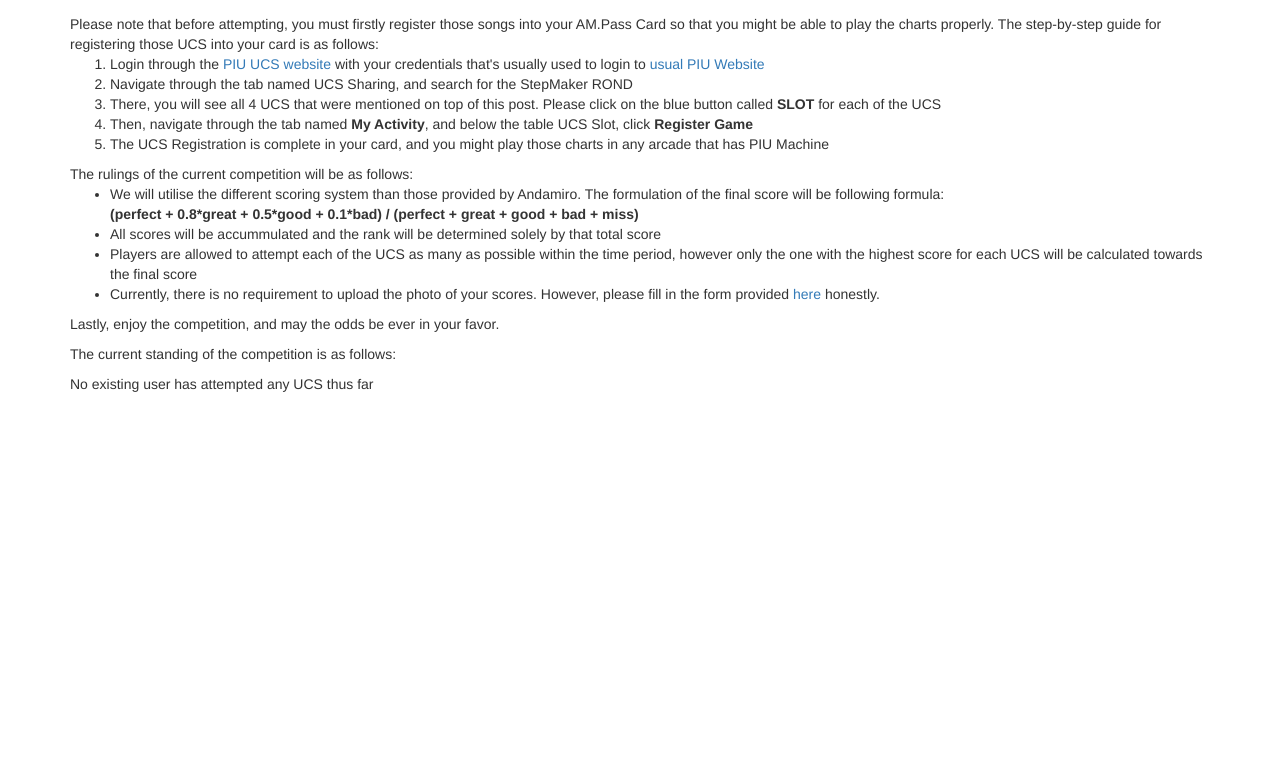
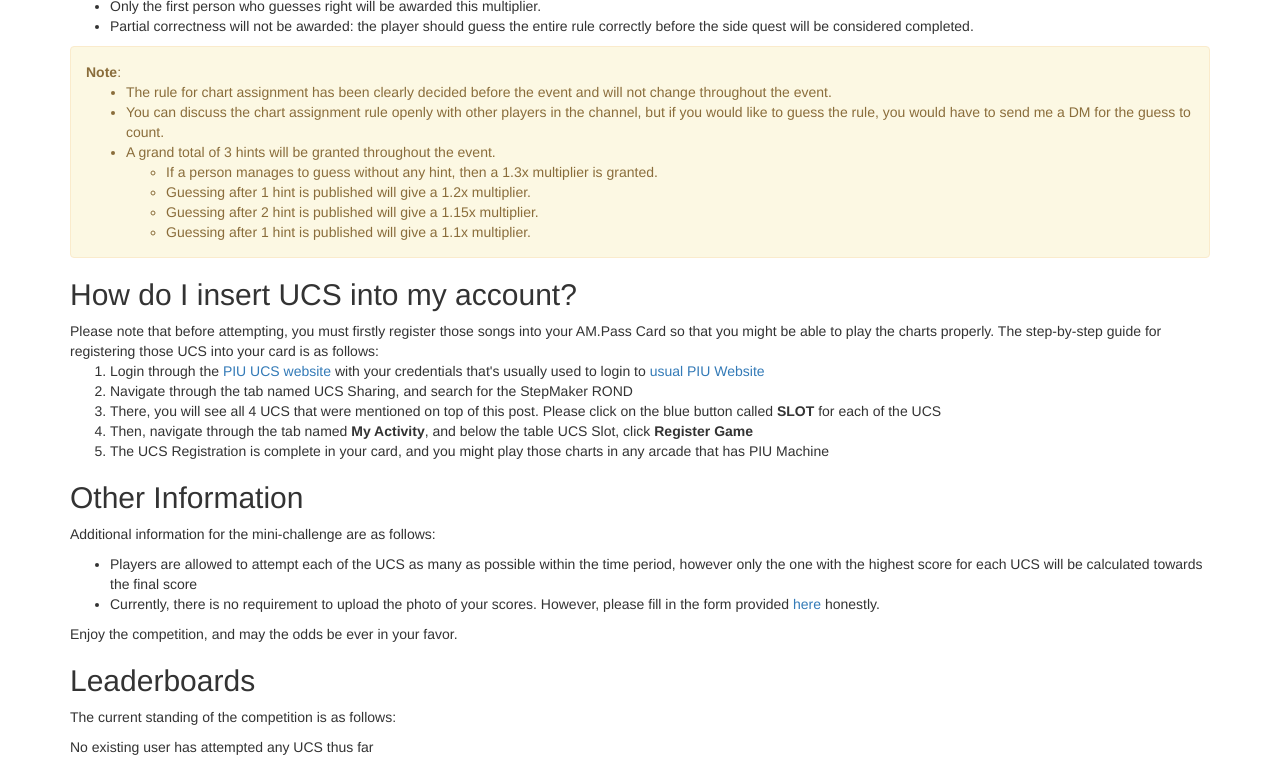
Before and after one commit to bivanalhar/piu-score-submitter, a Flask app: page /comp/1 in a window 1280 px wide. Shown: the part 1621-2388 px from the top of the page. Before the commit the page ends 2013 px from the top, so only its background shows below. Run offline with Flask 3, Linux system fonts and the light colour scheme; the visitor is signed in with stand-in values (Sample User, id 1); data comes from the database, SQL or seed files in the repository; data that the repository does not hold is empty; some libraries are stand-ins or nearby versions.

Commit message:
Update competition page

```diff
--- a/app/templates/comp.html
+++ b/app/templates/comp.html
@@ -2,19 +2,137 @@
 
 {% block app_content %}
     <h1>18 Again</h1>
-    <h2>Submission Time: 18th December 2022 - 24th December 2022</h2>
-    <p>In this competition, each player will be provided 4 UCS for 4 different songs, made by our master. Each player participating
-        in this competition must attend all of those 4 charts provided within the submission time. Those UCS are as follows:
+
+    <h2>Basic Information</h2>
+    <strong>Mini-Challenge #6</strong>: 18 Again (X'mas/New Year Special Event)<br/>
+	<strong>Timeline</strong>: 2022.12.19 ~ 2023.01.15<br/>
+	<strong>Scoring System</strong>: EX-Score<br/>
+	<div class="alert alert-info" role="alert">
+		EX-Score = <b>(perfect + 0.8*great + 0.5*good + 0.1*bad) / (perfect + great + good + bad + miss)</b>
+	</div>
+
+	<h2>Featured UCS</h2>
+	<p>Challenge the game master on the UCS that he himself makes! These UCS-es target different skillsets in PIU and will definitely help you improve</p>
+	<div class="row">
+        <div class="col-sm-6 col-md-4">
+            <div class="thumbnail">
+                <iframe src="https://www.youtube.com/embed/wZBeiynarzM" title="YouTube video player" frameborder="0" allow="accelerometer; autoplay; clipboard-write; encrypted-media; gyroscope; picture-in-picture" allowfullscreen></iframe>
+                <div class="caption">
+                    <h3>Papa Gonzales</h3>
+                    <p>Pressing two notes in quick consecutive moves, just like a drilling motion</p>
+                    <p><a href="https://www.piugame.com/bbs/board.php?bo_table=ucs&wr_id=31355" class="btn btn-primary" role="button">UCS Link</a></p>
+                </div>
+            </div>
+        </div>
+
+        <div class="col-sm-6 col-md-4">
+            <div class="thumbnail">
+                <iframe src="https://www.youtube.com/embed/2p6alD2ND4k" title="YouTube video player" frameborder="0" allow="accelerometer; autoplay; clipboard-write; encrypted-media; gyroscope; picture-in-picture" allowfullscreen></iframe>
+                <div class="caption">
+                    <h3>Yeo Rae A</h3>
+                    <p>Build up your "Earth Power" (skills that form the foundation of D18)</p>
+                    <p><a href="https://www.piugame.com/bbs/board.php?bo_table=ucs&wr_id=29104" class="btn btn-primary" role="button">UCS Link</a></p>
+                </div>
+            </div>
+        </div>
+
+        <div class="col-sm-6 col-md-4">
+            <div class="thumbnail">
+                <iframe src="https://www.youtube.com/embed/VO2lq-Pa8ag" title="YouTube video player" frameborder="0" allow="accelerometer; autoplay; clipboard-write; encrypted-media; gyroscope; picture-in-picture" allowfullscreen></iframe>
+                <div class="caption">
+                    <h3>Mad5cience</h3>
+                    <p>Can you read slow? A very common example of BPM change gimmick</p>
+                    <p><a href="https://www.piugame.com/bbs/board.php?bo_table=ucs&wr_id=25863" class="btn btn-primary" role="button">UCS Link</a></p>
+                </div>
+            </div>
+        </div>
+
+        <div class="col-sm-6 col-md-4">
+            <div class="thumbnail">
+                <iframe src="https://www.youtube.com/embed/cf9jLb-8v88" title="YouTube video player" frameborder="0" allow="accelerometer; autoplay; clipboard-write; encrypted-media; gyroscope; picture-in-picture" allowfullscreen></iframe>
+                <div class="caption">
+                    <h3>First Love</h3>
+                    <p>Modern-style chart features a lot of two-note-one-foot brackets</p>
+                    <p><a href="https://www.piugame.com/bbs/board.php?bo_table=ucs&wr_id=31362" class="btn btn-primary" role="button">UCS Link</a></p>
+                </div>
+            </div>
+        </div>
+
+        <div class="col-sm-6 col-md-4">
+            <div class="thumbnail">
+                <iframe src="https://www.youtube.com/embed/2gYf6CfxTNY" title="YouTube video player" frameborder="0" allow="accelerometer; autoplay; clipboard-write; encrypted-media; gyroscope; picture-in-picture" allowfullscreen></iframe>
+                <div class="caption">
+                    <h3>Blazing</h3>
+                    <p>Front/Back Half-double (all red/blue chart with sharp, straight-line twists)</p>
+                    <p><a href="https://www.piugame.com/bbs/board.php?bo_table=ucs&wr_id=31371" class="btn btn-primary" role="button">UCS Link</a></p>
+                </div>
+            </div>
+        </div>
+
+        <div class="col-sm-6 col-md-4">
+            <div class="thumbnail">
+                <iframe src="https://www.youtube.com/embed/6SUMFzIhyss" title="YouTube video player" frameborder="0" allow="accelerometer; autoplay; clipboard-write; encrypted-media; gyroscope; picture-in-picture" allowfullscreen></iframe>
+                <div class="caption">
+                    <h3>Jam O Beat</h3>
+                    <p>Middle Half-double (chart consisting of only the middle 4 notes)</p>
+                    <p><a href="https://www.piugame.com/bbs/board.php?bo_table=ucs&wr_id=31372" class="btn btn-primary" role="button">UCS Link</a></p>
+                </div>
+            </div>
+        </div>
+    </div>
+
+	<h2>Mechanics</h2>
 	<ol type="1">
-            <li><a href="https://www.piugame.com/bbs/board.php?bo_table=ucs&wr_id=31355&sfl=wr_name%2C1&stx=ROND&sop=and">Papa Gonzales</a></li>
-            <iframe width="560" height="315" src="https://www.youtube.com/embed/wZBeiynarzM" title="YouTube video player" frameborder="0" allow="accelerometer; autoplay; clipboard-write; encrypted-media; gyroscope; picture-in-picture" allowfullscreen></iframe>
-            <li><a href="https://www.piugame.com/bbs/board.php?bo_table=ucs&wr_id=31362&sfl=wr_name%2C1&stx=ROND&sop=and">First Love</a></li>
-            <iframe width="560" height="315" src="https://www.youtube.com/embed/cf9jLb-8v88" title="YouTube video player" frameborder="0" allow="accelerometer; autoplay; clipboard-write; encrypted-media; gyroscope; picture-in-picture" allowfullscreen></iframe>
-            <li><a href="https://www.piugame.com/bbs/board.php?bo_table=ucs&wr_id=31371&sfl=wr_name%2C1&stx=ROND&sop=and">Blazing</a></li>
-            <iframe width="560" height="315" src="https://www.youtube.com/embed/2gYf6CfxTNY" title="YouTube video player" frameborder="0" allow="accelerometer; autoplay; clipboard-write; encrypted-media; gyroscope; picture-in-picture" allowfullscreen></iframe>
-            <li><a href="https://www.piugame.com/bbs/board.php?bo_table=ucs&wr_id=31372&sfl=wr_name%2C1&stx=ROND&sop=and">Jam O'Beat</a></li>
-            <iframe width="560" height="315" src="https://www.youtube.com/embed/6SUMFzIhyss" title="YouTube video player" frameborder="0" allow="accelerometer; autoplay; clipboard-write; encrypted-media; gyroscope; picture-in-picture" allowfullscreen></iframe>
+	    <li>The game master will play a random set of 3 songs out of the 6 songs, and will provide a sum of the 3 songs' scores to the players.</li>
+	    <li>
+	        The players can choose any 3 songs from the list of 6 songs to challenge the game master's score.
+	        (Note: The players do not need to play the same chart as the game master).
+	    </li>
+	    <li>
+	        However, before actually playing the 3 charts, the player should inform the game master of his/her selected 3 songs and
+	        the game master will assign an extra chart (non-UCS) to the player.
+	        The player then can play all the 4 songs and challenge the game master's score using his/her sum of the 4 songs' scores.
+	    </li>
 	</ol>
+
+	<h2>Objectives</h2>
+	Attain the highest value of <b>(sum of player's 4 songs) - (sum of game master's 3 songs)</b>
+
+    <div class="alert alert-success" role="alert">
+        <p><strong>Example</strong>:</p>
+        <ul>
+            <li>The game master plays Yeo Rae A, Mad5cience and Papa Gonzales, racking a total score of 270% (out of 300%).</li>
+            <li>BEEFUN chooses First Love, Blazing and Jam O Beat as his 3 songs.</li>
+            <li>The game master then assigns Rooftop S16 to him.</li>
+            <li>BEEFUN's total score from playing the 4 songs is 360% (out of 400%).</li>
+            <li>BEEFUN's final score will be 360% - 270% = 90%.</li>
+        </ul>
+    </div>
+
+    <h2>[NEW] Side Quest</h2>
+    <p>Given that this is an X'mas/New Year Special Event, there are some additional rules for the mini-challenge.</p>
+    <ul>
+        <li>If you manage to guess the rule that the game master uses to assign the extra chart to the player, you will receive an extra multiplier on your score!</li>
+        <li>Only the first person who guesses right will be awarded this multiplier.</li>
+        <li>Partial correctness will not be awarded: the player should guess the entire rule correctly before the side quest will be considered completed.</li>
+    </ul>
+
+    <div class="alert alert-warning" role="alert">
+        <p><strong>Note</strong>:</p>
+        <ul>
+            <li>The rule for chart assignment has been clearly decided before the event and will not change throughout the event. </li>
+            <li>You can discuss the chart assignment rule openly with other players in the channel, but if you would like to guess the rule, you would have to send me a DM for the guess to count.</li>
+            <li>A grand total of 3 hints will be granted throughout the event.</li>
+            <ul>
+                <li>If a person manages to guess without any hint, then a 1.3x multiplier is granted.</li>
+                <li>Guessing after 1 hint is published will give a 1.2x multiplier.</li>
+                <li>Guessing after 2 hint is published will give a 1.15x multiplier.</li>
+                <li>Guessing after 1 hint is published will give a 1.1x multiplier.</li>
+            </ul>
+        </ul>
+    </div>
+
+    <h2>How do I insert UCS into my account?</h2>
     Please note that before attempting, you must firstly register those songs into your AM.Pass Card so that you might be able
 	to play the charts properly. The step-by-step guide for registering those UCS into your card is as follows:
 	<ol type="1">
@@ -27,20 +145,20 @@
 		<li>Then, navigate through the tab named <b>My Activity</b>, and below the table UCS Slot, click <b>Register Game</b></li>
 		<li>The UCS Registration is complete in your card, and you might play those charts in any arcade that has PIU Machine</li>
 	</ol>
-        The rulings of the current competition will be as follows:
+
+    <h2>Other Information</h2>
+    <p>
+        Additional information for the mini-challenge are as follows:
         <ul>
-            <li>We will utilise the different scoring system than those provided by Andamiro. The formulation of the final
-                score will be following formula:<br>
-                <b>(perfect + 0.8*great + 0.5*good + 0.1*bad) / (perfect + great + good + bad + miss)</b></li>
-            <li>All scores will be accummulated and the rank will be determined solely by that total score</li>
             <li>Players are allowed to attempt each of the UCS as many as possible within the time period, however
                 only the one with the highest score for each UCS will be calculated towards the final score</li>
             <li>Currently, there is no requirement to upload the photo of your scores. However, please fill in the form
                 provided <a href="{{ url_for('score') }}">here</a> honestly. </li>
         </ul>
-        Lastly, enjoy the competition, and may the odds be ever in your favor.
+        Enjoy the competition, and may the odds be ever in your favor.
     </p>
 
+    <h2>Leaderboards</h2>
     <p>The current standing of the competition is as follows:
         {% if final %}
         <style>
```
Lines whose indentation alone changed are shown as unchanged.
